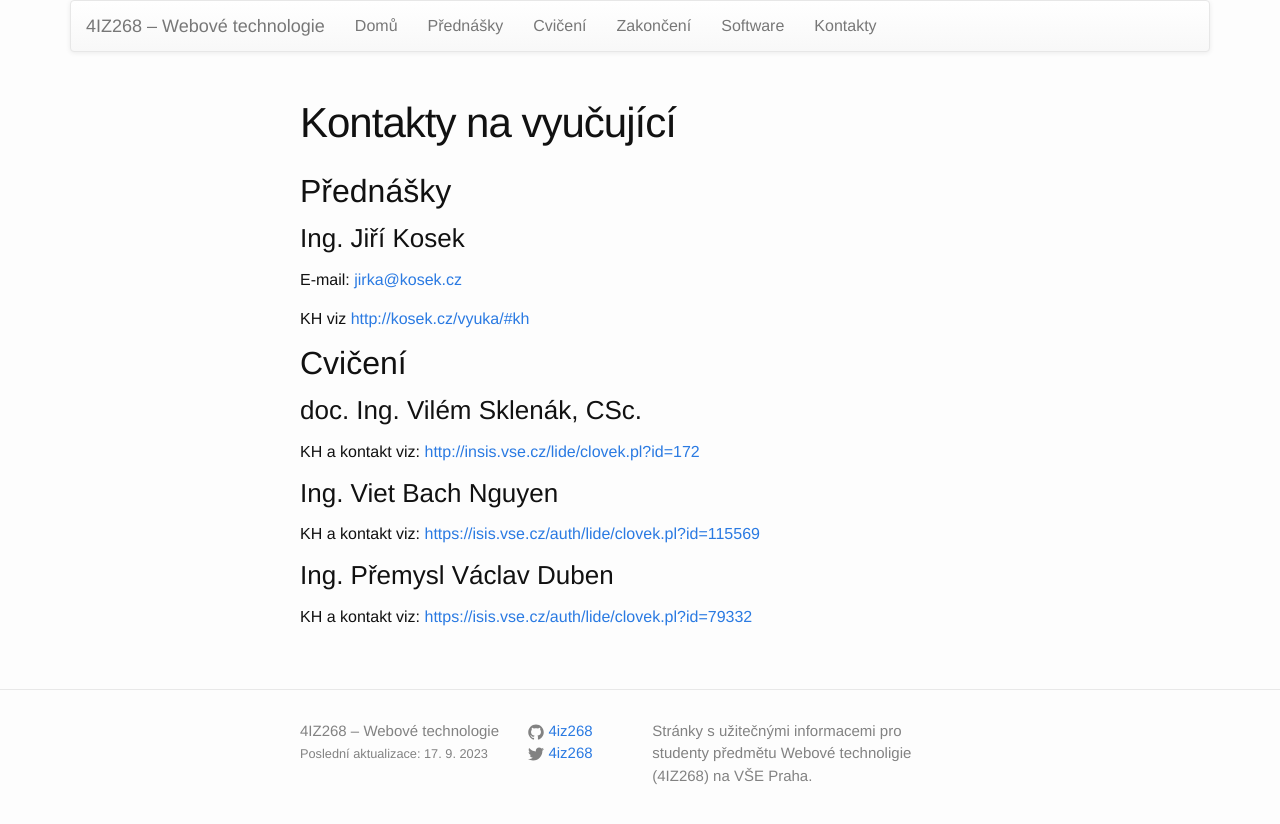
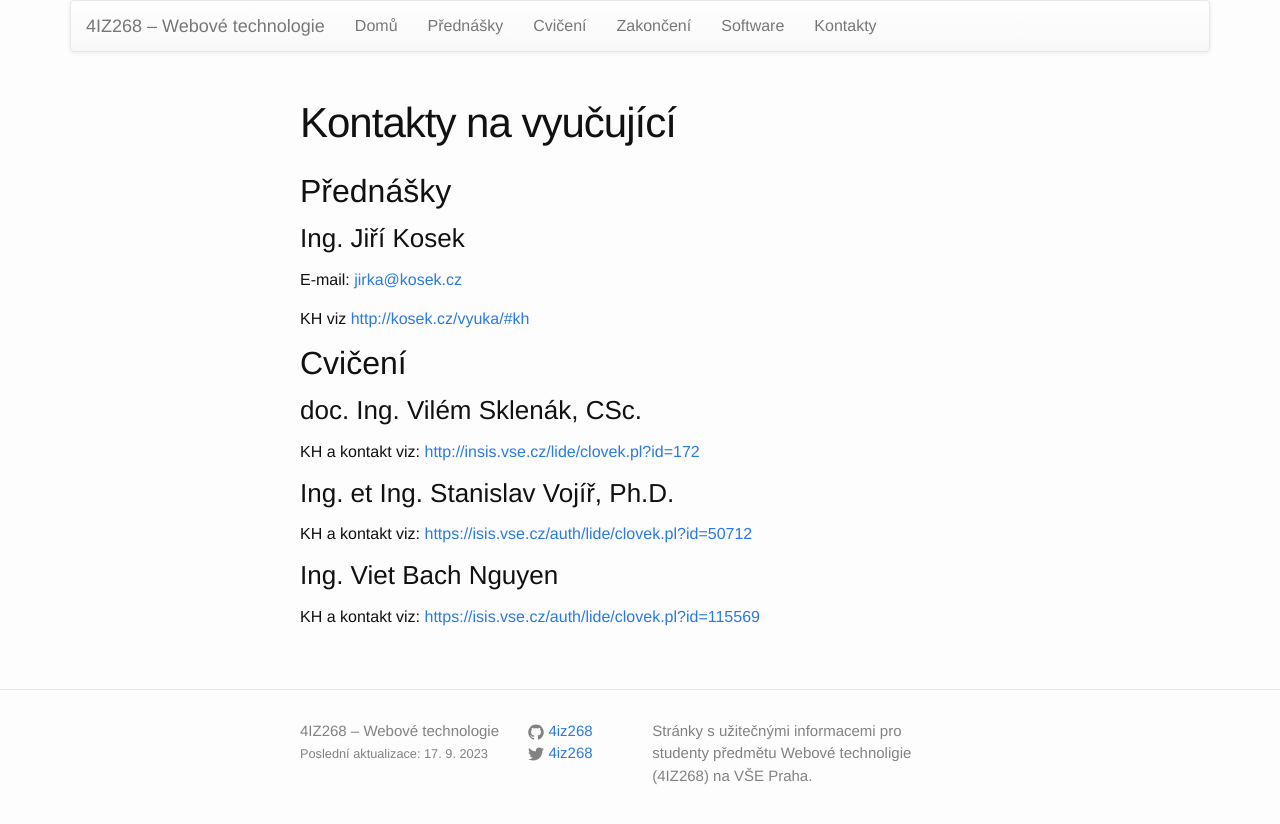
Before and after one commit to 4iz268/4iz268.github.io, a Jekyll site: the page built from kontakty/index.md, in a window 1280 px wide. Shown: the top 824 px of the page. Built offline with Jekyll 4.4.1, drawn with Linux system fonts in a browser that asks for light colours; nearby versions of some CDN libraries.

Commit message:
Aktualizace

```diff
--- a/kontakty/index.md
+++ b/kontakty/index.md
@@ -17,14 +17,10 @@
 
 KH a kontakt viz: <http://insis.vse.cz/lide/clovek.pl?id=172>
 
+### Ing. et Ing. Stanislav Vojíř, Ph.D. ###
+
+KH a kontakt viz: <https://isis.vse.cz/auth/lide/clovek.pl?id=50712>
+
 ### Ing. Viet Bach Nguyen ###
 
 KH a kontakt viz: <https://isis.vse.cz/auth/lide/clovek.pl?id=115569>
-
-### Ing. Přemysl Václav Duben ###
-
-KH a kontakt viz: <https://isis.vse.cz/auth/lide/clovek.pl?id=79332>
-
-<!-- ### Ing. et Ing. Stanislav Vojíř ### -->
-
-<!-- KH a kontakt viz: <https://isis.vse.cz/auth/lide/clovek.pl?id=50712> -->
```
